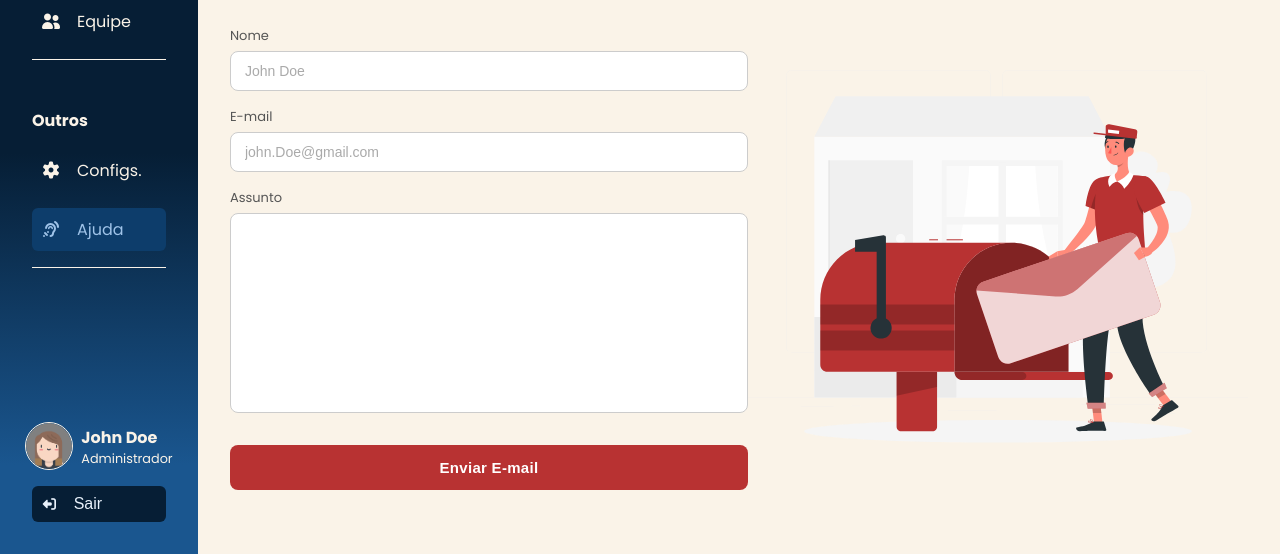
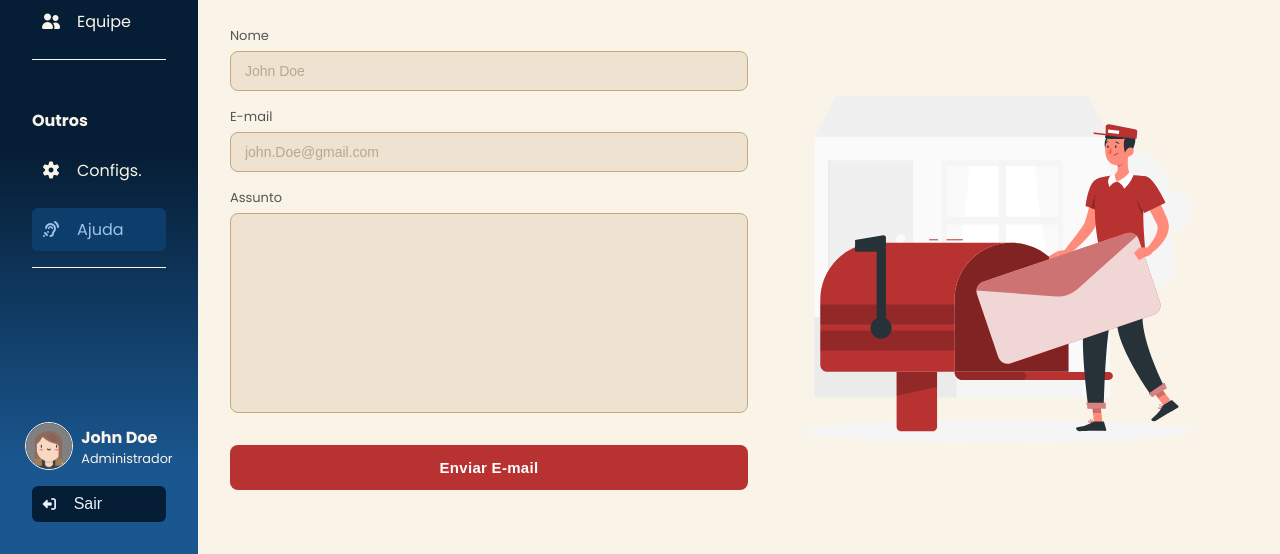
Before and after one commit to 4ppleTech/appleTech, a website: page entregas/website/public/dashboard/help.html in a window 1280 px wide. Shown: the part 336-890 px from the top of the page. Drawn offline with nearby package versions, Linux system fonts and the light colour scheme; a web font is replaced by a local one.

Commit message:
style: mudanças simples nas cores em config e help.css

```diff
--- a/entregas/website/public/css/dashboard/configs.css
+++ b/entregas/website/public/css/dashboard/configs.css
@@ -22,8 +22,8 @@
 
 /* cards */
 .card {
-  background-color: #ffffff;
-  border: 1px solid #e4e0d4;
+  background-color: #EDE3D0;
+  border: 1px solid #C8A87A;
   border-radius: 12px;
   padding: 4px 20px;
   margin-bottom: 12px;
--- a/entregas/website/public/css/dashboard/help.css
+++ b/entregas/website/public/css/dashboard/help.css
@@ -26,17 +26,17 @@
 .field-input {
   width: 100%;
   padding: 11px 14px;
-  border: 1px solid #ccc;
+  border: 1px solid #C8A87A;
   border-radius: 8px;
   font-size: 14px;
   color: #333;
-  background: #ffffff;
+  background: #EDE3D0;
   outline: none;
   transition: border-color 0.2s, box-shadow 0.2s;
 }
 
 .field-input::placeholder {
-  color: #aaa;
+  color: #B5A98F;
 }
 
 .field-input:focus {
```
